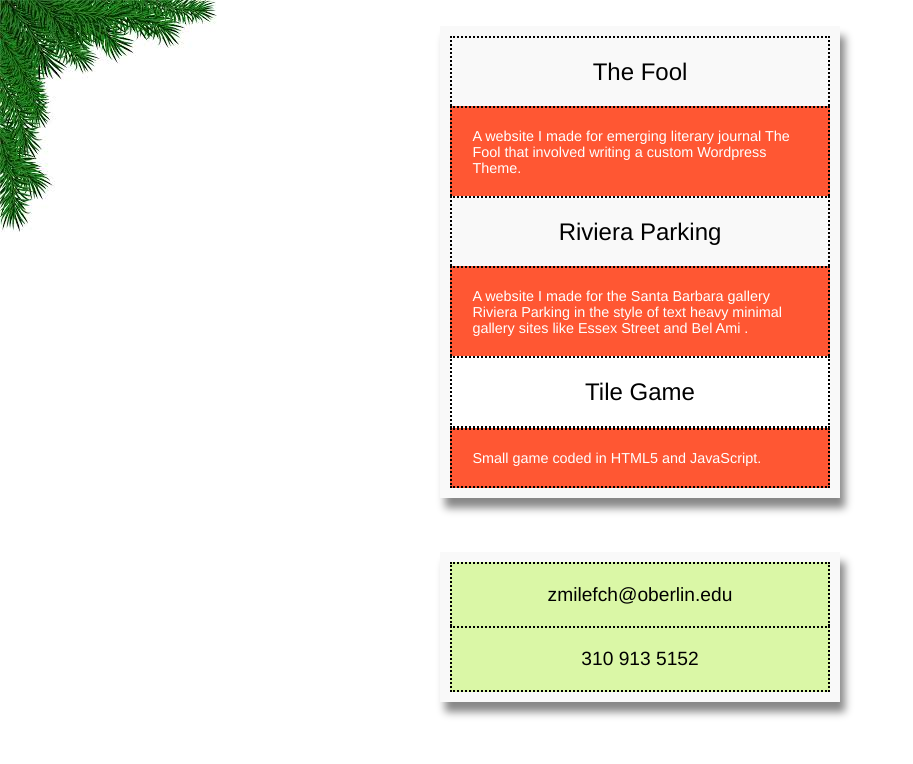
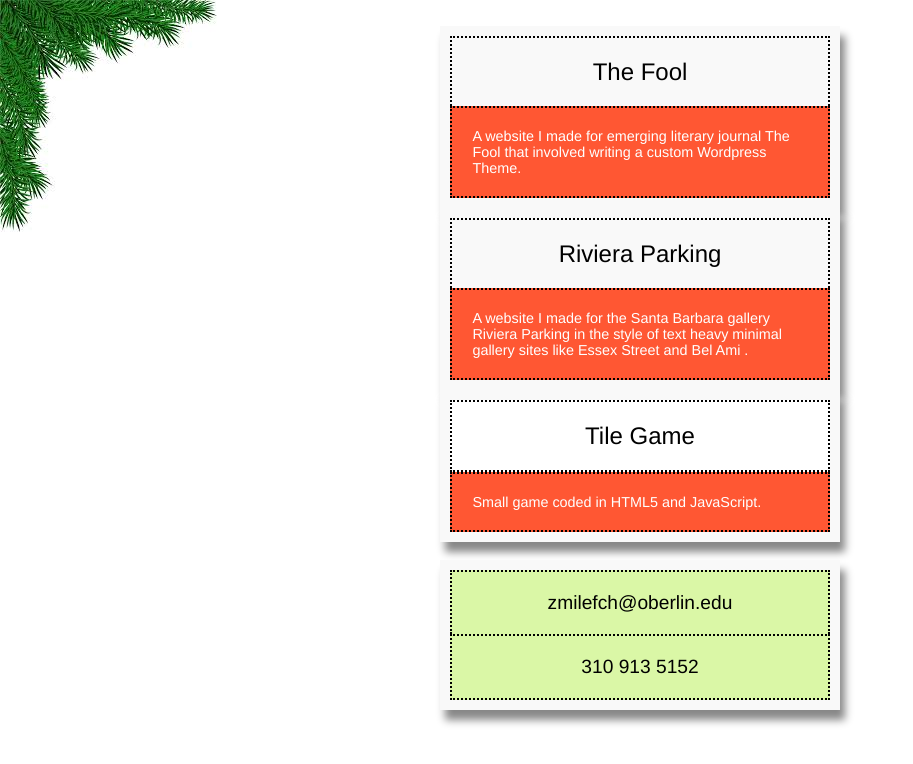
Before and after one commit to zmilef/zmilef.github.io, a plain HTML site: page index.html in a window 1280 px wide. Shown: the whole page, without its empty margins (0-913 px from the left). Drawn offline with Linux system fonts and the light colour scheme.

Commit message:
Update index.html

```diff
--- a/index.html
+++ b/index.html
@@ -21,19 +21,28 @@
     <!-- <br>  -->
     <div class="container">
       <div class ="item">
+
       <div class="grid-container">
           <span onmouseover="myFunction()"> <a href="https://thefoolpress.xyz/">  <div class="grid-item">  The Fool  </div>  </a> </span>
-          <span id="theFool">  <div class="grid-item-small"> A website I made for   emerging literary journal The Fool that involved
+          <span id="theFool">  <div class="grid-item-small-last"> A website I made for   emerging literary journal The Fool that involved
            writing a custom Wordpress Theme. </div>  </span>
+        </div>
+
+
+        <div class="grid-container">
           <a href="http://rivieraparking.com/">  <div class="grid-item">  Riviera Parking </div> </a>
-          <span id="rivieraParking">  <div class="grid-item-small"> A website I made for the Santa Barbara gallery Riviera Parking in the style of
+          <span id="rivieraParking">  <div class="grid-item-small-last"> A website I made for the Santa Barbara gallery Riviera Parking in the style of
             text heavy minimal gallery sites like Essex Street and Bel Ami . </div>  </span>
+        </div>
+
+        <div class="grid-container">
         <div class="grid-item-last"> Tile Game </div>
-        <span id="rivieraParking">  <div class="grid-item-small-last"> Small game coded in HTML5 and JavaScript.  </div>  </span>
+          <span id="rivieraParking">  <div class="grid-item-small-last"> Small game coded in HTML5 and JavaScript.  </div>  </span>
+        </div>
       </div>
     </div>
 
-    <br> <br> <br>
+    <br>
 
       <div class ="item">
       <div class="grid-container">
```
